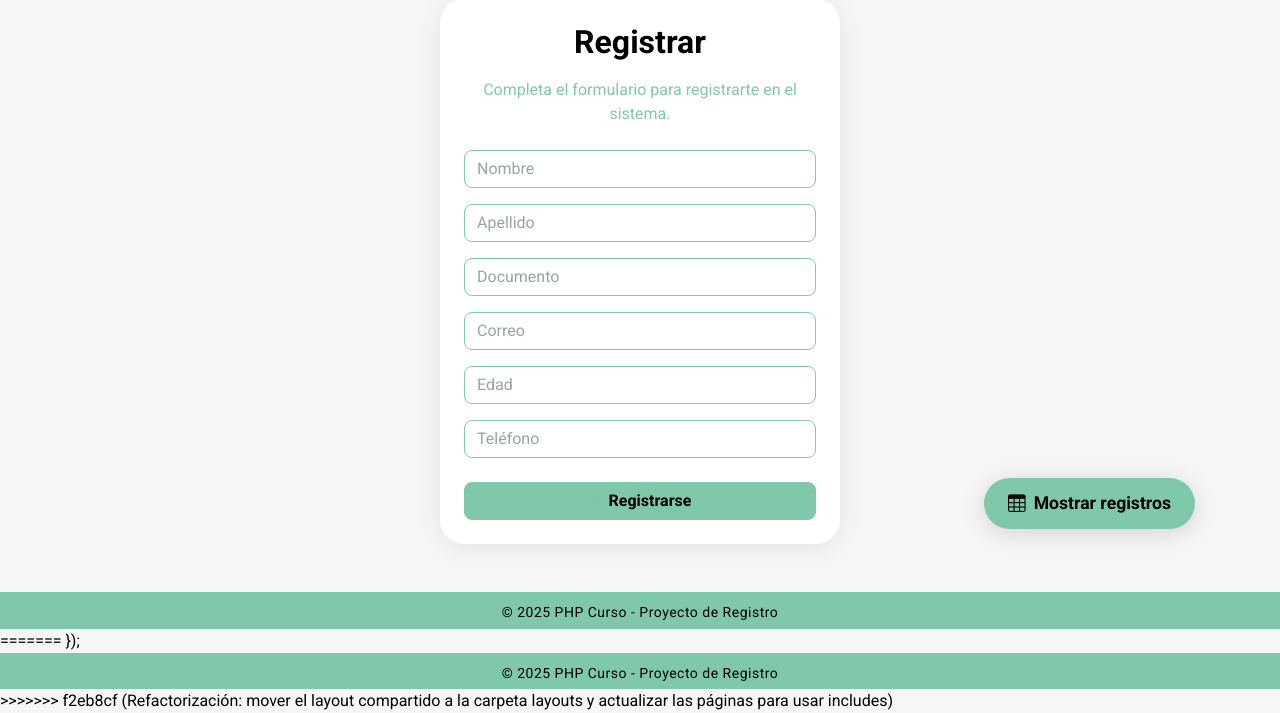
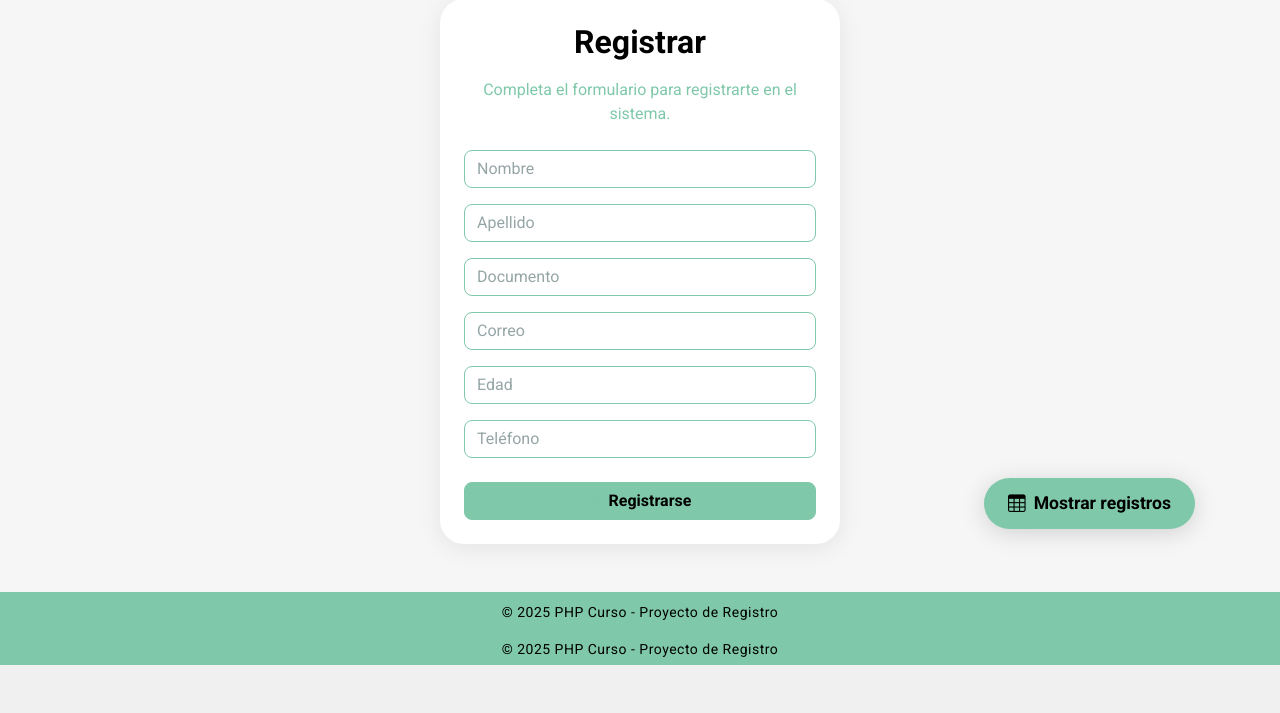
Before and after one commit to Alexdvgr/page, a PHP site: page / in a window 1280 px wide. Shown: the part 975-1688 px from the top of the page. After the commit the page ends 1640 px from the top, so only its background shows below. Run offline with PHP 8.4, Linux system fonts and the light colour scheme; data comes from the database, SQL or seed files in the repository; data that the repository does not hold is empty; some libraries are stand-ins or nearby versions.

Commit message:
Limpieza: eliminar marcadores de conflicto y dejar solo la versión correcta en index.php y Update.php

```diff
--- a/index.php
+++ b/index.php
@@ -169,10 +169,6 @@
   // Mostrar toast cuando el registro es exitoso
   window.addEventListener('DOMContentLoaded', function() {
     const params = new URLSearchParams(window.location.search);
-<<<<<<< HEAD
-
-=======
->>>>>>> f2eb8cf (Refactorización: mover el layout compartido a la carpeta layouts y actualizar las páginas para usar includes)
     // Verificar mensaje de éxito en registro
     if (params.get('success') === '1') {
       const toast = new bootstrap.Toast(document.getElementById('registroToast'));
@@ -180,10 +176,6 @@
         '<i class="bi bi-check-circle-fill"></i> Registro exitoso';
       toast.show();
     }
-<<<<<<< HEAD
-
-=======
->>>>>>> f2eb8cf (Refactorización: mover el layout compartido a la carpeta layouts y actualizar las páginas para usar includes)
     // Verificar mensaje de éxito en actualización
     if (params.get('success') === '2') {
       const toast = new bootstrap.Toast(document.getElementById('registroToast'));
@@ -191,23 +183,12 @@
         '<i class="bi bi-check-circle-fill"></i> Registro actualizado correctamente';
       toast.show();
     }
-<<<<<<< HEAD
-
-=======
->>>>>>> f2eb8cf (Refactorización: mover el layout compartido a la carpeta layouts y actualizar las páginas para usar includes)
     // Limpiar parámetros de URL
     if (params.has('success')) {
       params.delete('success');
       const newUrl = window.location.pathname + (params.toString() ? '?' + params.toString() : '');
       window.history.replaceState({}, '', newUrl);
     }
-<<<<<<< HEAD
-});
-  </script>
-</body>
-</html>
-=======
   });
   </script>
   <?php include 'layouts/footer.php'; ?>
->>>>>>> f2eb8cf (Refactorización: mover el layout compartido a la carpeta layouts y actualizar las páginas para usar includes)
```
